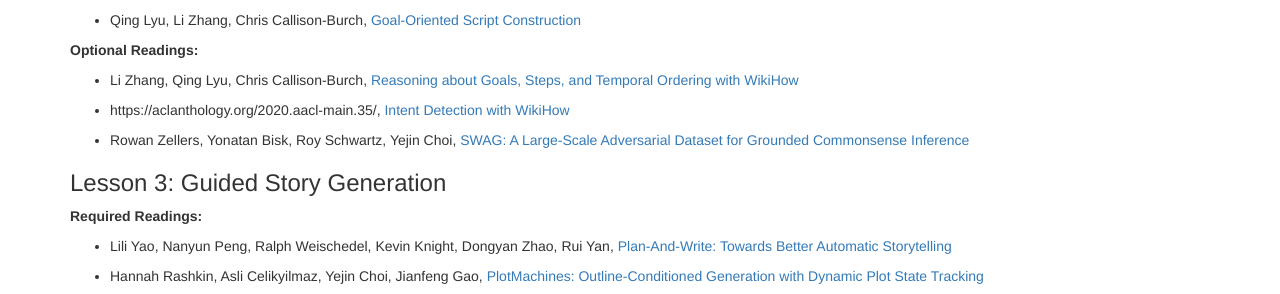
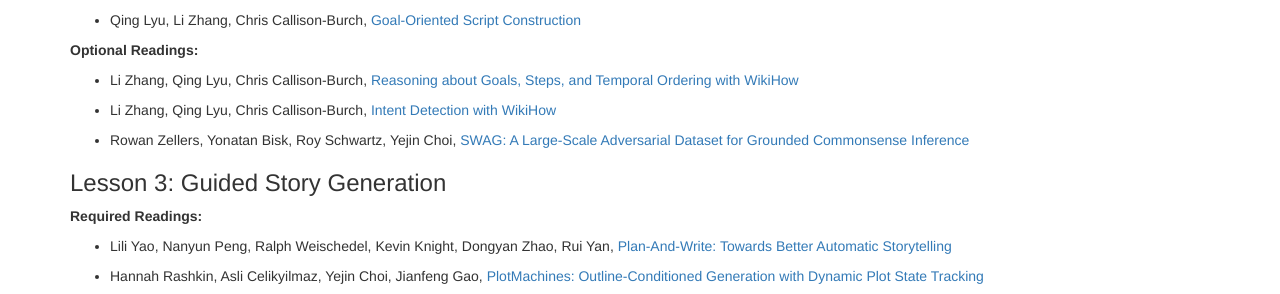
Before and after one commit to interactive-fiction-class/interactive-fiction-class.github.io, a Jekyll site: the page built from modules.md, in a window 1280 px wide and 900 px high, scrolled down 2538 px. Shown: the part 158-452 px from the top of the window. Built offline with Jekyll 4.4.1, drawn with Linux system fonts in a browser that asks for light colours; nearby versions of some CDN libraries; a script that is not in the unit is left out.

Commit message:
fixed Intent Detection authors

```diff
--- a/_data/modules.yaml
+++ b/_data/modules.yaml
@@ -229,7 +229,7 @@
         -
           title: Intent Detection with WikiHow
           url: https://aclanthology.org/2020.aacl-main.35/
-          authors: https://aclanthology.org/2020.aacl-main.35/
+          authors: Li Zhang, Qing Lyu, Chris Callison-Burch
         -
           title: "SWAG: A Large-Scale Adversarial Dataset for Grounded Commonsense Inference"
           authors: Rowan Zellers, Yonatan Bisk, Roy Schwartz, Yejin Choi
```
